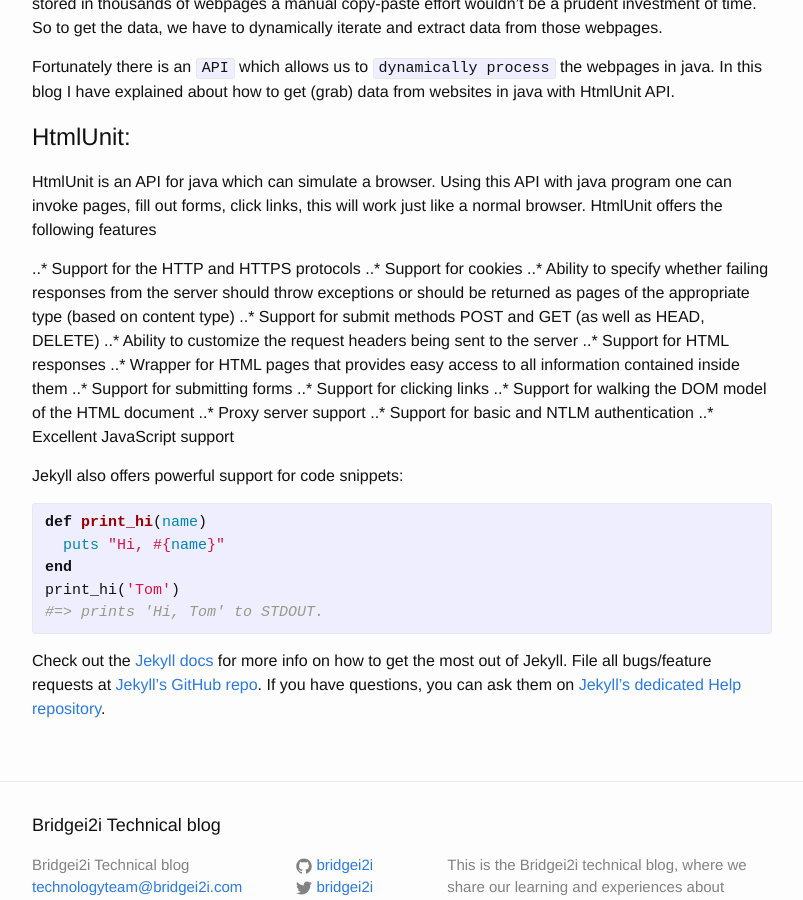
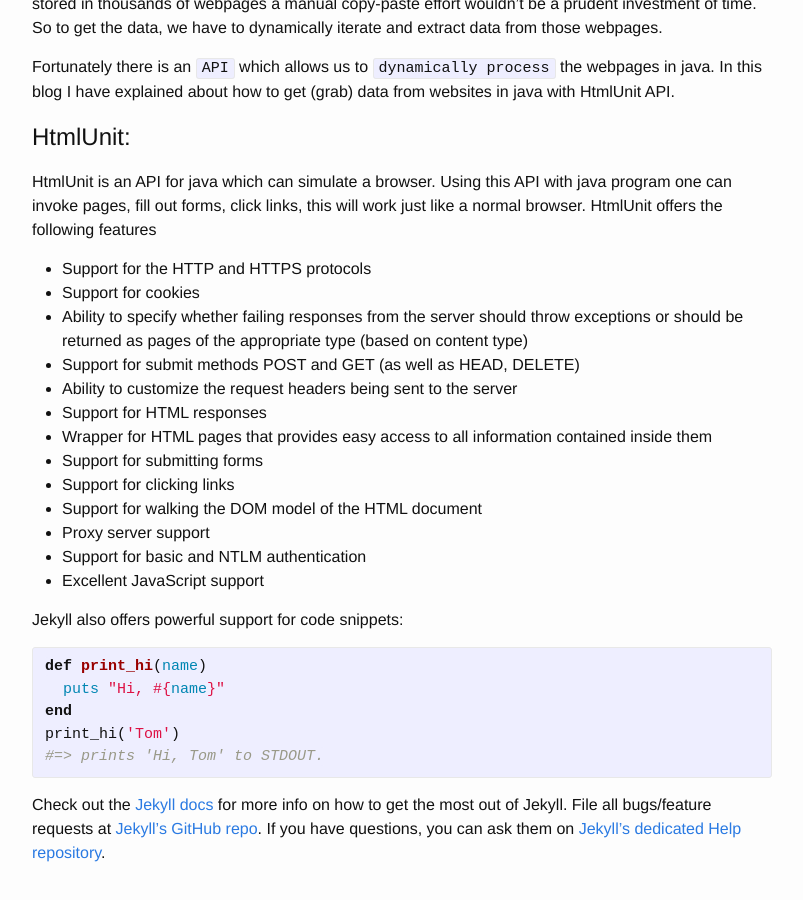
Before and after one commit to Bridgei2i/bridgei2i.github.io, a Jekyll site: the page built from _posts/2015-04-20-Extracting Data from Webpages in Java with help of HtmlUnit.markdown, in a window 1280 px wide and 900 px high, scrolled down 714 px. Shown: the whole window, without its empty margins (238-1041 px from the left). Built offline with Jekyll 4.4.1, drawn with Linux system fonts in a browser that asks for light colours.

```diff
--- a/_posts/2015-04-20-Extracting Data from Webpages in Java with help of HtmlUnit.markdown
+++ b/_posts/2015-04-20-Extracting Data from Webpages in Java with help of HtmlUnit.markdown
@@ -21,19 +21,19 @@ Fortunately there is an `API` which allows us to `dynamically process` the webpa
 # HtmlUnit:
 HtmlUnit is an API for java which can simulate a browser. Using this API with java program one can invoke pages, fill out forms, click links, this will work just like a normal browser. HtmlUnit offers the following features
 
-..* Support for the HTTP and HTTPS protocols
-..* Support for cookies
-..* Ability to specify whether failing responses from the server should throw exceptions or should be returned as pages of the appropriate type (based on content type)
-..* Support for submit methods POST and GET (as well as HEAD, DELETE)
-..* Ability to customize the request headers being sent to the server
-..* Support for HTML responses
-..* Wrapper for HTML pages that provides easy access to all information contained inside them
-..* Support for submitting forms
-..* Support for clicking links
-..* Support for walking the DOM model of the HTML document
-..* Proxy server support
-..* Support for basic and NTLM authentication
-..* Excellent JavaScript support
+* Support for the HTTP and HTTPS protocols
+* Support for cookies
+* Ability to specify whether failing responses from the server should throw exceptions or should be returned as pages of the appropriate type (based on content type)
+* Support for submit methods POST and GET (as well as HEAD, DELETE)
+* Ability to customize the request headers being sent to the server
+* Support for HTML responses
+* Wrapper for HTML pages that provides easy access to all information contained inside them
+* Support for submitting forms
+* Support for clicking links
+* Support for walking the DOM model of the HTML document
+* Proxy server support
+* Support for basic and NTLM authentication
+* Excellent JavaScript support
 
 
 
```
